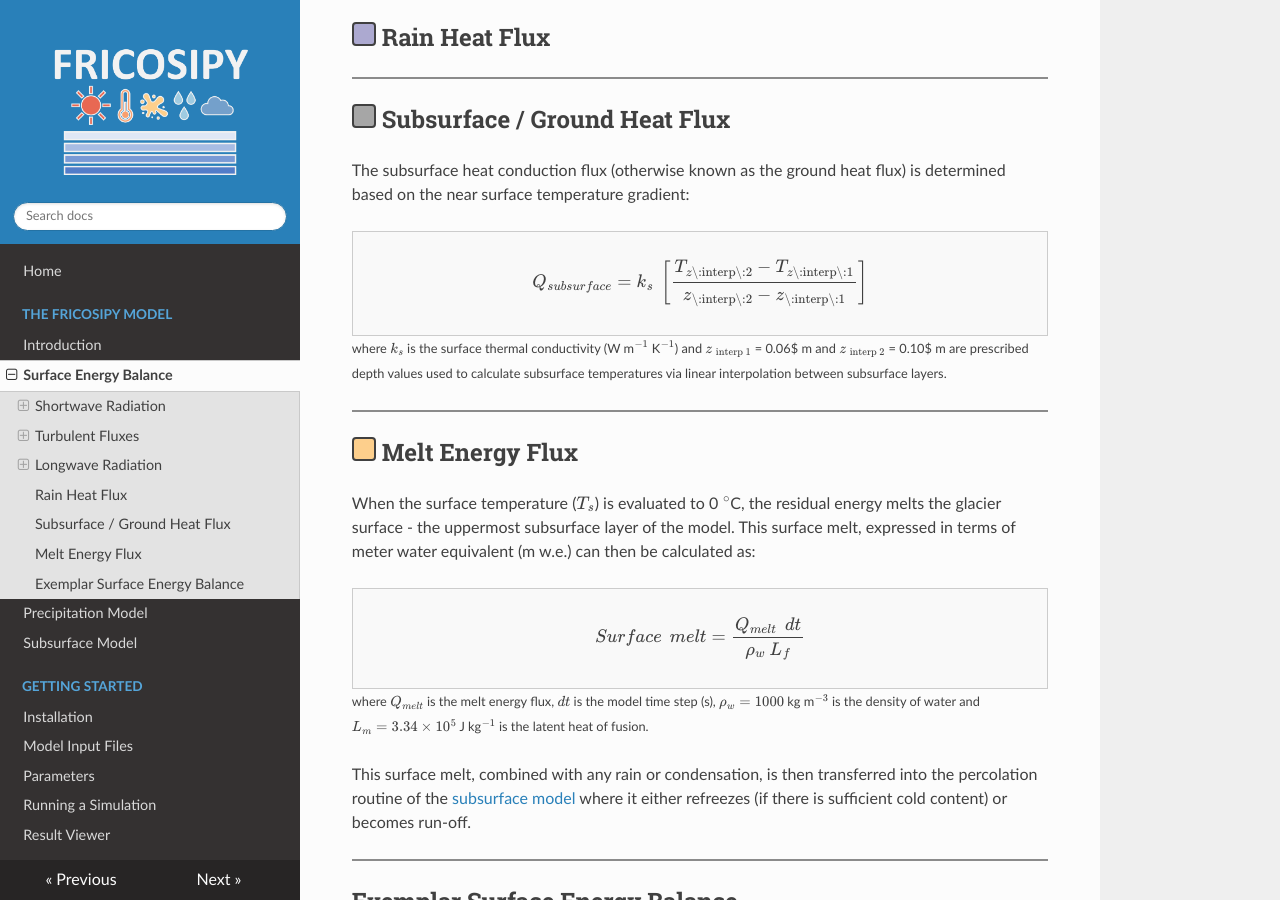
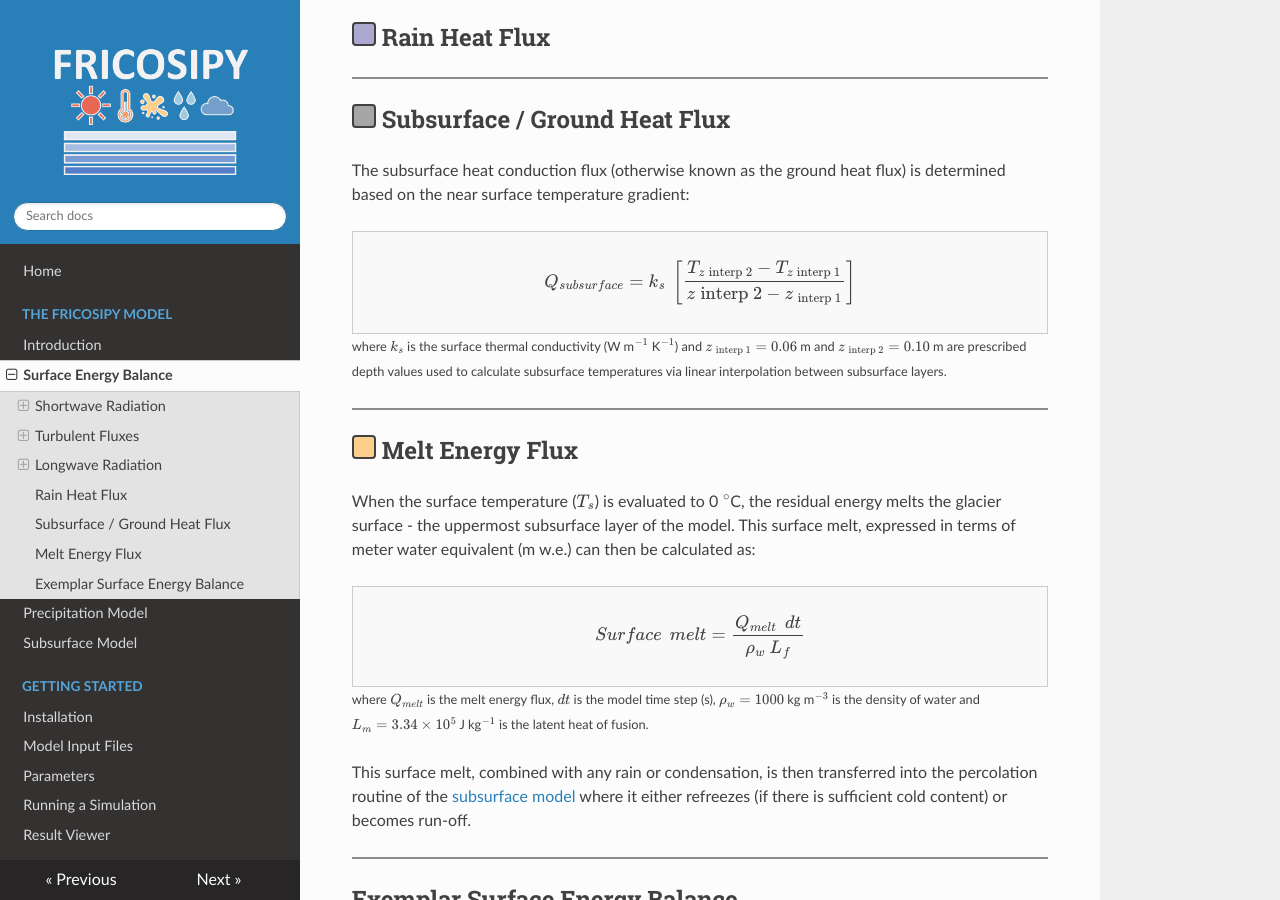
Before and after one commit to MarcusGastaldello/FRICOSIPY, an MkDocs documentation site: the page built from docs/surface_energy_balance.md, in a window 1280 px wide and 900 px high, scrolled down 5360 px. Built offline with MkDocs 1.6.1, drawn with Linux system fonts in a browser that asks for light colours; nearby versions of some CDN libraries.

```diff
--- a/docs/surface_energy_balance.md
+++ b/docs/surface_energy_balance.md
@@ -219,10 +219,10 @@ The subsurface heat conduction flux (otherwise known as the ground heat flux) is
 
 <div style="border:1px solid #ccc; padding:10px; background:#f9f9f9;">
 $$
-Q_{subsurface} = k_{s} \: \left[ \frac{T_{z\text{\:interp\:2}} - T_{z\text{\:interp\:1}}}{z_\text{\:interp\:2} - z_{\text{\:interp\:1}}} \right]
+Q_{subsurface} = k_{s} \: \left[ \frac{T_{z\:\text{interp 2}} - T_{z\:\text{interp 1}}}{z_\:\text{interp 2} - z_{\:\text{interp 1}}} \right]
 $$
 </div>
-<small> where $k_{s}$ is the surface thermal conductivity (W m$^{-1}$ K$^{-1}$) and $z_{\:\text{interp 1}}$ = 0.06$ m and $z_{\:\text{interp 2}}$ = 0.10$ m are prescribed depth values used to calculate subsurface temperatures via linear interpolation between subsurface layers.</small>
+<small> where $k_{s}$ is the surface thermal conductivity (W m$^{-1}$ K$^{-1}$) and $z_{\:\text{interp 1}} = 0.06$ m and $z_{\:\text{interp 2}} = 0.10$ m are prescribed depth values used to calculate subsurface temperatures via linear interpolation between subsurface layers.</small>
 
 <hr style="height:2px; background-color:#8b8b8b; border:none;" />
 
```
